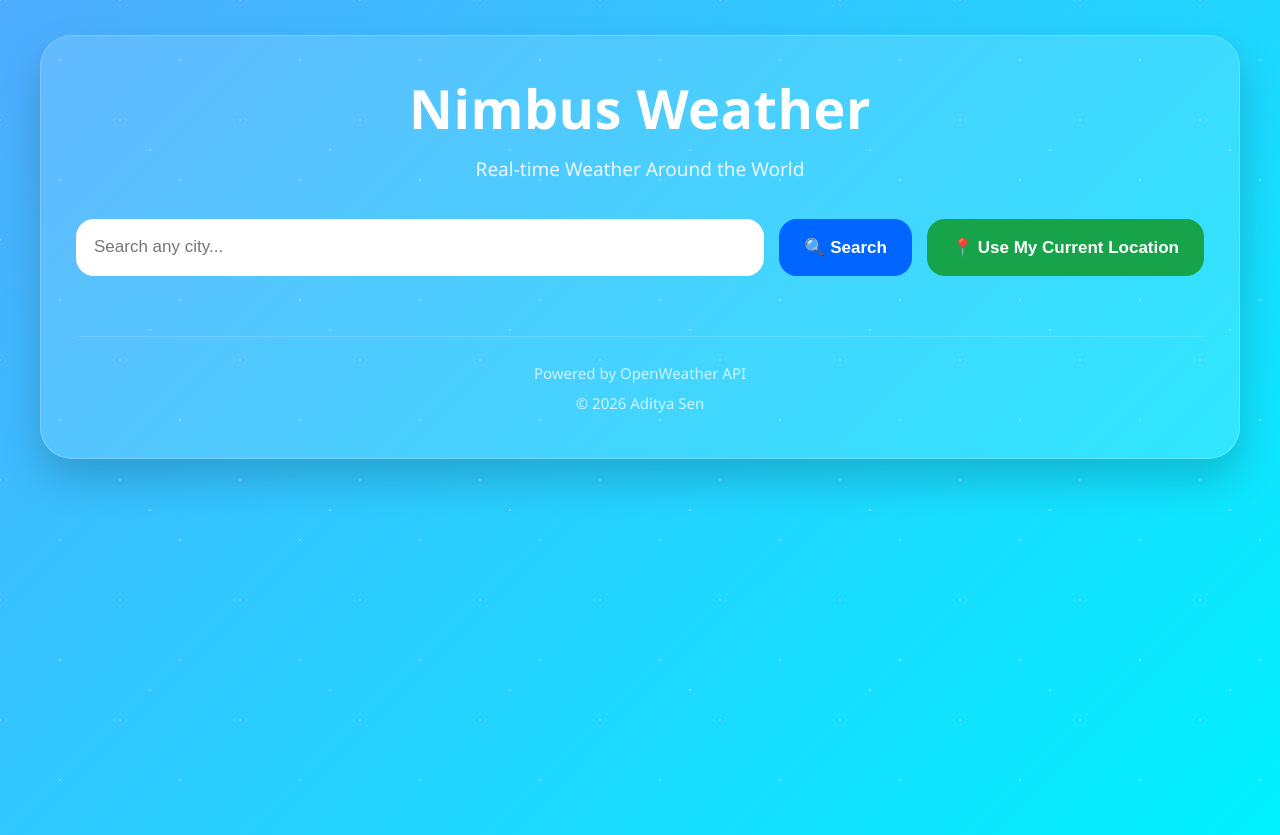
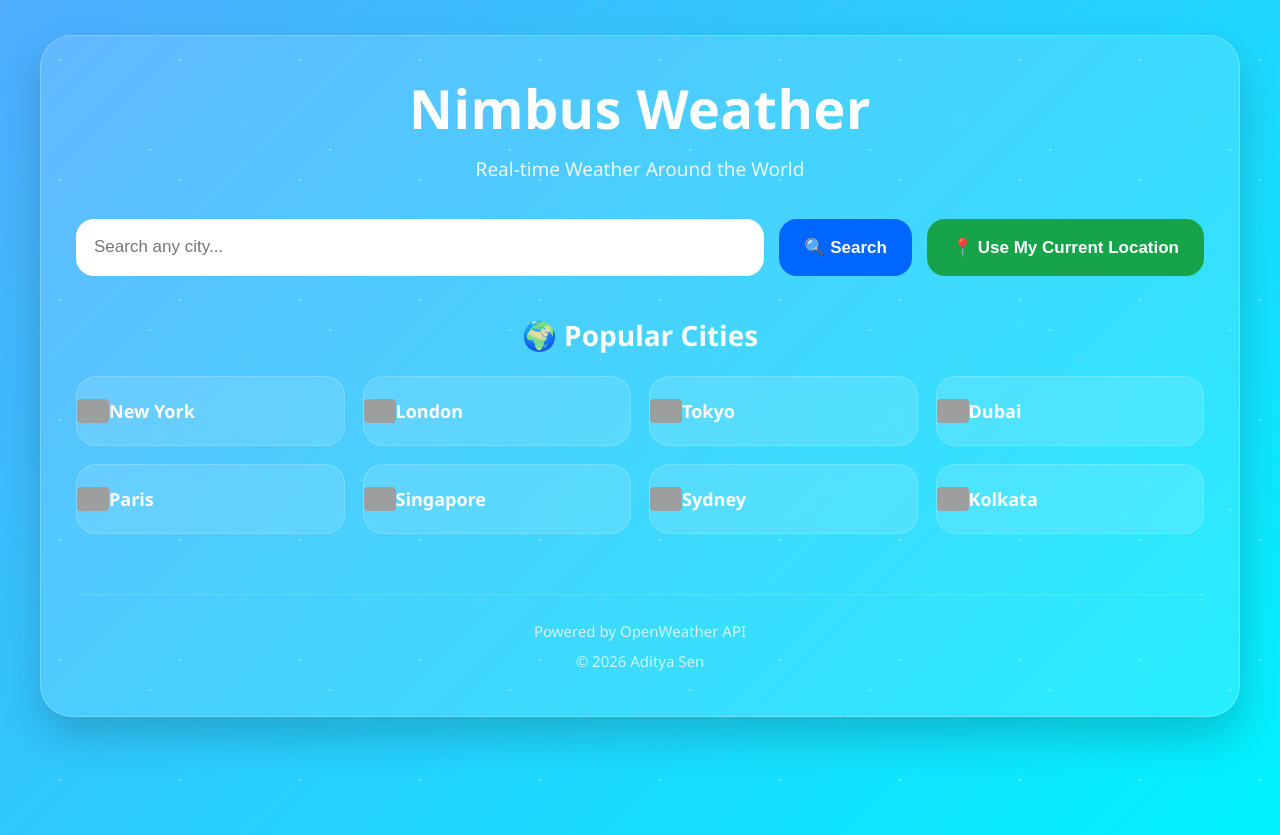
Before and after one commit to Aditya2008-Learner/Nimbus-Weather, a Flask app: page / in a window 1280 px wide. Run offline with Flask 3, Linux system fonts and the light colour scheme; grey boxes are pictures that could not be loaded.

Commit message:
Added City Recommendation with performance upgrades

```diff
--- a/static/style.css
+++ b/static/style.css
@@ -1010,6 +1010,127 @@ body.Clouds .cloud {
     }
 }
 
+/* ==========================================================
+   POPULAR CITIES
+========================================================== */
+
+.popular-cities {
+
+    margin: 40px 0;
+
+    text-align: center;
+
+}
+
+.popular-cities h3 {
+
+    font-size: 28px;
+
+    margin-bottom: 22px;
+
+    color: white;
+
+    font-weight: 700;
+
+}
+
+.city-grid {
+
+    display: grid;
+
+    grid-template-columns: repeat(4, 1fr);
+
+    gap: 18px;
+
+}
+
+.city-chip {
+
+    display: flex;
+
+    justify-content: center;
+
+    align-items: center;
+
+    height: 70px;
+
+    text-decoration: none;
+
+    color: white;
+
+    font-size: 18px;
+
+    font-weight: 600;
+
+    border-radius: 20px;
+
+    background: rgba(255, 255, 255, .12);
+
+    border: 1px solid rgba(255, 255, 255, .18);
+
+    backdrop-filter: blur(15px);
+
+    transition: all .25s ease;
+
+    cursor: pointer;
+
+}
+
+.city-chip:hover {
+
+    transform: translateY(-6px);
+
+    background: rgba(255, 255, 255, .22);
+
+    box-shadow: 0 12px 30px rgba(0, 0, 0, .18);
+
+}
+
+.flag {
+
+    width: 32px;
+
+    height: 24px;
+
+    border-radius: 4px;
+
+    object-fit: cover;
+
+}
+
+.city-name {
+
+    flex: 1;
+
+    text-align: left;
+
+}
+
+.city-chip:active {
+
+    transform: scale(.97);
+
+}
+
+@media (max-width:900px) {
+
+    .city-grid {
+
+        grid-template-columns: repeat(2, 1fr);
+
+    }
+
+}
+
+@media (max-width:520px) {
+
+    .city-grid {
+
+        grid-template-columns: 1fr;
+
+    }
+
+}
 
 /* ==========================================================
    HERO SECTION
--- a/templates/index.html
+++ b/templates/index.html
@@ -59,6 +59,57 @@
             </button>
 
         </form>
+
+        <section class="popular-cities">
+
+            <h3>🌍 Popular Cities</h3>
+
+            <div class="city-grid">
+
+                <a href="/weather/New York" class="city-chip">
+                    <img class="flag" src="https://flagcdn.com/w40/us.png" alt="">
+                    <span class="city-name">New York</span>
+                </a>
+
+                <a href="/weather/London" class="city-chip">
+                    <img class="flag" src="https://flagcdn.com/w40/gb.png" alt="">
+                    <span class="city-name">London</span>
+                </a>
+
+                <a href="/weather/Tokyo" class="city-chip">
+                    <img class="flag" src="https://flagcdn.com/w40/jp.png" alt="">
+                    <span class="city-name">Tokyo</span>
+                </a>
+
+                <a href="/weather/Dubai" class="city-chip">
+                    <img class="flag" src="https://flagcdn.com/w40/ae.png" alt="">
+                    <span class="city-name">Dubai</span>
+                </a>
+
+                <a href="/weather/Paris" class="city-chip">
+                    <img class="flag" src="https://flagcdn.com/w40/fr.png" alt="">
+                    <span class="city-name">Paris</span>
+                </a>
+
+
+                <a href="/weather/Singapore" class="city-chip">
+                    <img class="flag" src="https://flagcdn.com/w40/sg.png" alt="">
+                    <span class="city-name">Singapore</span>
+                </a>
+
+                <a href="/weather/Sydney" class="city-chip">
+                    <img class="flag" src="https://flagcdn.com/w40/au.png" alt="">
+                    <span class="city-name">Sydney</span>
+                </a>
+
+                <a href="/weather/Kolkata" class="city-chip">
+                    <img class="flag" src="https://flagcdn.com/w40/in.png" alt="">
+                    <span class="city-name">Kolkata</span>
+                </a>
+
+            </div>
+
+        </section>
 
         {% if weather %}
 
```
